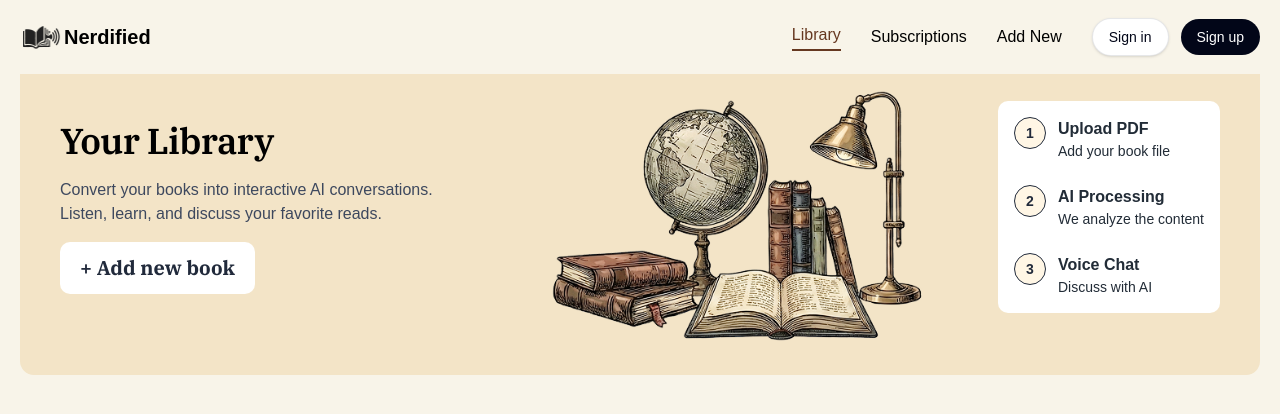
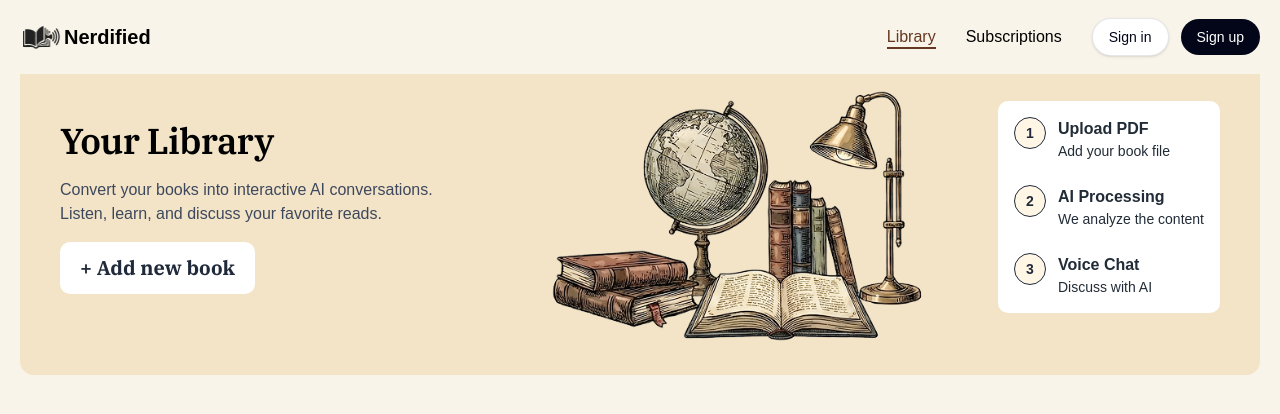
Before and after one commit to haroldm2598/Nerdified, a Next.js app: page / in a window 1280 px wide. Shown: the top 414 px of the page. Built offline with nearby package versions, Linux system fonts and the light colour scheme; no server answers; the database is empty; a web font is replaced by a local one.

Commit message:
update: replace & add protected components

```diff
--- a/app/(root)/books/[slug]/page.tsx
+++ b/app/(root)/books/[slug]/page.tsx
@@ -1,6 +1,6 @@
 import { auth } from "@clerk/nextjs/server";
 import { redirect } from "next/navigation";
-import BookDetailsPage from "@/components/bookPageComponents/BookDetailsPage";
+import BookDetailsPage from "@/components/bookSlugComponents/BookDetailsPage";
 import * as service from "@/lib/service/book.service";
 
 interface SlugProps {
@@ -9,12 +9,11 @@ interface SlugProps {
 
 export default async function Page({ params }: SlugProps) {
     const { slug } = await params;
-    // having an error if this uncomment code. find the issue
-    // const { userId } = await auth();
+    const { userId } = await auth();
 
-    // if (!userId) {
-    //     redirect("/");
-    // }
+    if (!userId) {
+        redirect("/");
+    }
 
     const book = await service.getBookBySlug(slug);
 
--- a/app/(root)/books/new/page.tsx
+++ b/app/(root)/books/new/page.tsx
@@ -1,7 +1,9 @@
+import ProtectedPage from "@/components/ProtectedPage";
 import UploadForm from "@/components/UploadForm";
 
 const page = () => {
     return (
+        <ProtectedPage>
             <main className="wrapper container">
                 <div className="mx-auto max-w-180 space-y-10">
                     <section className="flex flex-col gap-5">
@@ -11,6 +13,7 @@ const page = () => {
                     <UploadForm />
                 </div>
             </main>
+        </ProtectedPage>
     );
 };
 
--- a/components/Navbar.tsx
+++ b/components/Navbar.tsx
@@ -14,7 +14,7 @@ import {
 const navItems = [
     { label: "Library", href: "/" },
     { label: "Subscriptions", href: "/subscriptions" },
-    { label: "Add New", href: "/books/new" },
+    { label: "Add New", href: "/books/new", requiresAuth: true },
 ];
 
 const Navbar = () => {
@@ -35,14 +35,13 @@ const Navbar = () => {
                 </Link>
 
                 <nav className="w-fit flex gap-7.5 items-center">
-                    {navItems.map(({ label, href }) => {
+                    {navItems.map(({ label, href, requiresAuth }) => {
                         const isActive =
                             pathName === href ||
                             (href !== "/" && pathName.startsWith(href));
 
-                        return (
+                        const link = (
                             <Link
-                                key={label}
                                 href={href}
                                 className={cn(
                                     "nav-link-base",
@@ -53,6 +52,13 @@ const Navbar = () => {
                             >
                                 {label}
                             </Link>
+                        );
+                        return requiresAuth ? (
+                            <Show key={label} when="signed-in">
+                                {link}
+                            </Show>
+                        ) : (
+                            <div key={label}>{link}</div>
                         );
                     })}
 
--- /dev/null
+++ b/components/ProtectedPage.tsx
@@ -0,0 +1,20 @@
+"use client";
+import { RedirectToSignIn, useAuth } from "@clerk/nextjs";
+import { redirect } from "next/navigation";
+
+function ProtectedPage({ children }: { children: React.ReactNode }) {
+    // use this method is the component or page is SSR
+    // const { userId, isAuthenticated } = await auth();
+    const { isLoaded, isSignedIn } = useAuth();
+
+    if (!isLoaded) return <div>Loading...</div>;
+
+    if (!isSignedIn) {
+        // redirect("/sign-in");
+        return <RedirectToSignIn />;
+    }
+
+    return <>{children}</>;
+}
+
+export default ProtectedPage;
--- a/lib/hooks/useVapi.ts
+++ b/lib/hooks/useVapi.ts
@@ -186,7 +186,7 @@ export function useVapi(book: IBook) {
 
             if (!result.ok) {
                 setLimitError(
-                    "Failed to start the session in lib/hooks/useVapi. Please try again.",
+                    "Session limit reached. Please upgrade your plan.",
                 );
                 setStatus("idle");
                 return;
```
Also changed, not shown: components/bookSlugComponents/BookDetailsPage.tsx (renamed from components/bookPageComponents/BookDetailsPage.tsx), components/bookSlugComponents/Transcript.tsx (renamed from components/bookPageComponents/Transcript.tsx), components/bookSlugComponents/VapiControls.tsx (renamed from components/bookPageComponents/VapiControls.tsx). Lines whose indentation alone changed are shown as unchanged.
